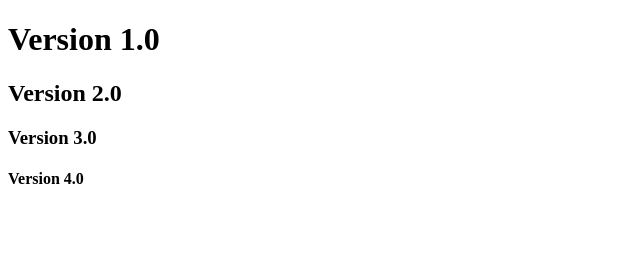
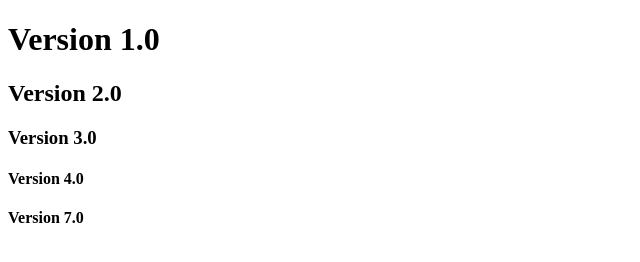
Before and after one commit to Pedro10Dev/web1, a plain HTML site: page index.html in a window 1280 px wide. Shown: the full height of the page, 0-640 px from the left. Drawn offline with Linux system fonts and the light colour scheme.

Commit message:
Version 7

```diff
--- a/index.html
+++ b/index.html
@@ -10,5 +10,6 @@
     <h2>Version 2.0</h2>
     <h3>Version 3.0</h3>
     <h4>Version 4.0</h4>
+    <h4>Version 7.0</h4>
 </body>
 </html>
```
